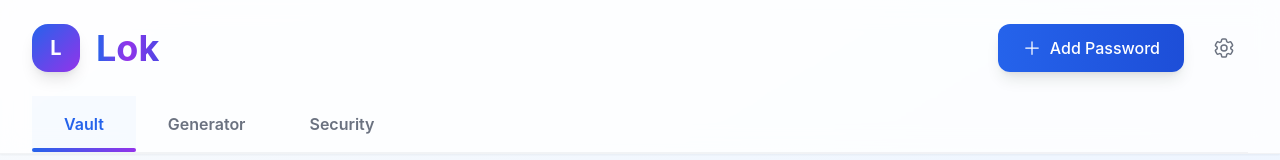
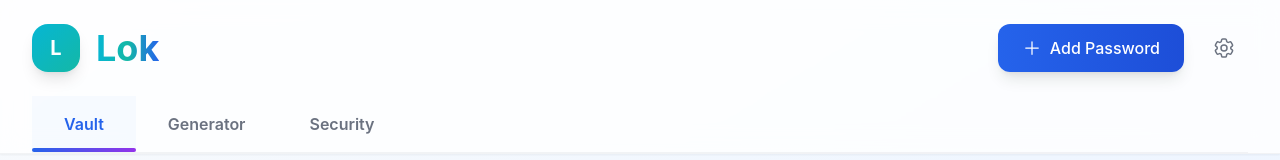
Before and after one commit to iedayan/password-manager, a React (Vite) app in the folder frontend/: page /app in a window 1280 px wide. Shown: the top 160 px of the page. Built offline with nearby package versions, Linux system fonts and the light colour scheme; no server answers; sample sign-in values are in the browser's storage.

Commit message:
feat: update header logo and title to cyan/turquoise colors
- Change logo gradient to cyan-teal for fresh branding
- Update title text gradient to cyan-teal-blue combination
- Keep navigation tabs with original blue-purple theme

```diff
--- a/frontend/src/components/Dashboard.jsx
+++ b/frontend/src/components/Dashboard.jsx
@@ -39,10 +39,10 @@ const Dashboard = () => {
         <div className="max-w-7xl mx-auto px-8">
           <div className="flex justify-between items-center py-6">
             <div className="flex items-center gap-4">
-              <div className="w-12 h-12 bg-gradient-to-br from-blue-600 to-purple-600 rounded-2xl flex items-center justify-center shadow-lg">
+              <div className="w-12 h-12 bg-gradient-to-br from-cyan-500 to-teal-500 rounded-2xl flex items-center justify-center shadow-lg">
                 <span className="text-white font-bold text-xl">L</span>
               </div>
-              <h1 className="text-4xl font-bold bg-gradient-to-r from-blue-600 via-purple-600 to-indigo-600 bg-clip-text text-transparent">
+              <h1 className="text-4xl font-bold bg-gradient-to-r from-cyan-500 via-teal-500 to-blue-600 bg-clip-text text-transparent">
                 Lok
               </h1>
             </div>
```
